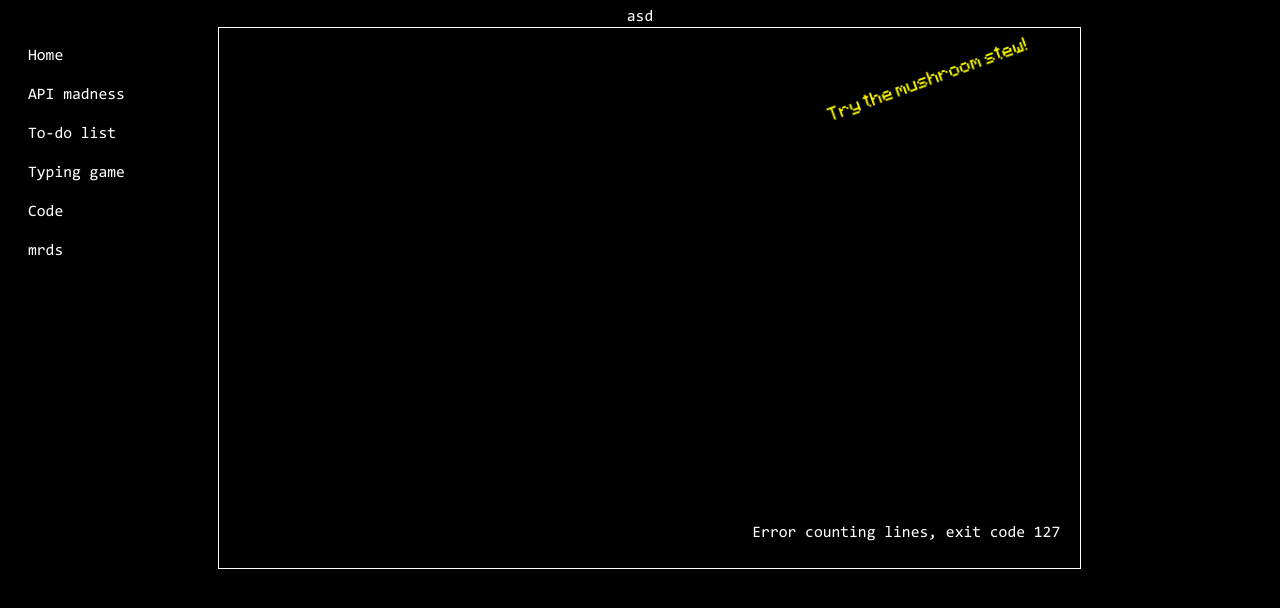
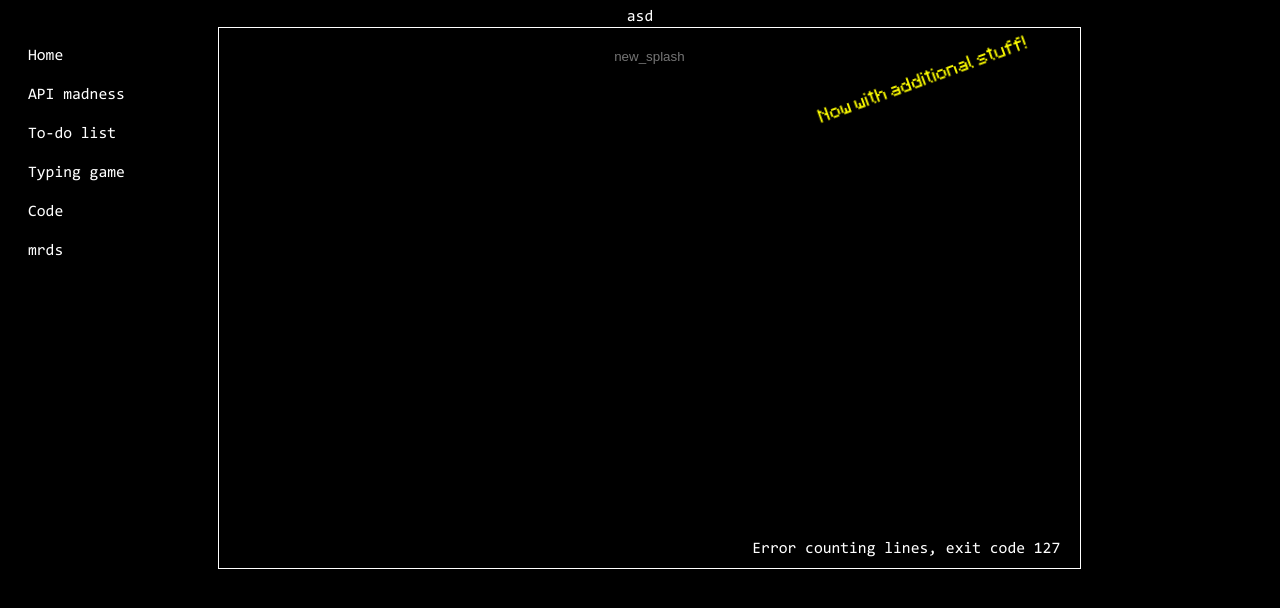
Before and after one commit to ignxrxnt0330/asd, a PHP site: page / in a window 1280 px wide. Shown: the top 608 px of the page. Run offline with PHP 8.4, Linux system fonts and the light colour scheme.

Commit message:
now new splashes can be added with an input in the index

```diff
--- a/css/a1.css
+++ b/css/a1.css
@@ -97,6 +97,7 @@
     height:500px;
     display:grid;
     flex-wrap:wrap;
+    z-index:5;
 }
 
 ::-webkit-scrollbar{
--- a/css/index.css
+++ b/css/index.css
@@ -4,12 +4,14 @@
 }
 
 .splash {
+    position:absolute;
     color: yellow;
     font-family: "splash";
     height: min-content;
     justify-self: right;
     padding: 20px;
     animation: splash_ 1s alternate infinite;
+    z-index:2;
 }
 
 @keyframes splash_ {
@@ -26,9 +28,24 @@
 .lineCount{
     max-width: fit-content;
     max-height: 10px;
-    position:relative;
+    position:absolute;
     justify-self: right;
-    top:200px;
+    top:540px;
     z-index:5;
     pointer-events: none; /*non focusable*/
 }
+
+form input{
+    background-color:black;
+    color:white;
+    border:none;
+    text-align:center;
+}
+
+
+.new_splash{
+    position:absolute;
+    max-width:min-content;
+    justify-self: center;
+    z-index:1;
+}
--- a/misc/splashes.txt
+++ b/misc/splashes.txt
@@ -418,3 +418,8 @@
 Autism spectrum disorder (ASD) is a developmental disability caused by differences in the brain. Some people with ASD have a known difference, such as a genetic condition. Other causes are not yet known. Scientists believe there are multiple causes of ASD that act together to change the most common ways people develop. We still have much to learn about these causes and how they impact people with ASD.
 asd
 :)
+asdas
+hi
+asdas
+zzzzz
+escroto
--- a/pags/api_madness.php
+++ b/pags/api_madness.php
@@ -9,7 +9,7 @@
     <title>asd</title>
 
     <?php
-        include("../templates/asd.php");
+        include("../include/asd.php");
     ?>
 
     <div id="asd">
--- a/pags/index.php
+++ b/pags/index.php
@@ -1,5 +1,5 @@
 <script>
-    function randomSplash(){
+    function randomSplash() {
         fetch('http://localhost/php/splashes.php')
             //browsers restrict fetching from local files for security reasons, so it has to be accessed this way
             .then(response => {
@@ -35,14 +35,45 @@
     <meta name="viewport" content="width=device-width, initial-scale=1.0">
     <link rel=icon type="image/png" href="../imgs/favicon.png">
     <link rel="stylesheet" type="text/css" href="../css/index.css">
+    <script src="https://code.jquery.com/jquery-3.6.4.min.js"></script>
 
     <?php
-    include("../templates/asd.php");
+    include("../include/asd.php");
     ?>
 
     <div id="asd">
 
         <a class="splash"></a>
+
+        <div class="new_splash">
+            <form>
+                <input tpe="text" class="new_splash_input" name="splash" placeholder="new_splash"
+                    autocomplete="off"></input>
+            </form>
+        </div>
+
+        <script>
+            let input = document.querySelector(".new_splash_input");
+            input.addEventListener("keydown", function (event) {
+                if (event.key == "Enter") {
+                    event.preventDefault();
+                        $.ajax({
+                            type: 'POST',
+                            url: 'http://localhost/php/newSplash.php',
+                            data: { splash: input.value },
+                            success: function (response) {
+                                console.log(response);
+                                console.log("Splash added correctly");
+                            },
+                            error: function (error) {
+                                console.error("Error adding splash: " + error);
+                            }
+                        });
+                        input.value="";
+                }
+            });
+        </script>
+
 
         <?php
         include("C:/xampp/htdocs/asd/php/lineCount.php");
--- a/pags/todolist.php
+++ b/pags/todolist.php
@@ -20,7 +20,7 @@
     <title>To-do list</title>
 
     <?php
-    include("../templates/asd.php");
+    include("../include/asd.php");
     ?>
 
     <div id="asd">
--- a/php/lineCount.php
+++ b/php/lineCount.php
@@ -1,21 +1,20 @@
 <?php
-
+/*
 if(isset($_COOKIE["lineCount"])){
     $lc = $_COOKIE["lineCount"] . " lines of code";
 }
 else{
+    */
     exec("C:/Python311/python.exe C:/xampp/htdocs/asd/py/lineCount.py  2>&1",$lineCount,$exitCode);
     if($exitCode==0){
-            setcookie("lineCount",implode($lineCount),time()+3600,"/pags/index.php");
+            //setcookie("lineCount",implode($lineCount),time()+600,"/pags/index.php");
             $lc=implode($lineCount) . " lines of code";// the output is an array, implode() converts it into an String
     }
     else{
         $lc = "Error counting lines, exit code $exitCode";
     }
-}
+//}
 
 echo "<div class=lineCount>" . $lc . "</div>";
 
-
-
 ?>
--- /dev/null
+++ b/php/newSplash.php
@@ -0,0 +1,6 @@
+<?php
+    $splash = $_POST["splash"];
+    if($splash!=""){
+        file_put_contents("C:/xampp/htdocs/asd/misc/splashes.txt",$splash . PHP_EOL,FILE_APPEND);
+    }
+?>
--- a/typing_game/typing_game.php
+++ b/typing_game/typing_game.php
@@ -10,7 +10,7 @@
 
 
     <?php
-        include("../templates/asd.php");
+        include("../include/asd.php");
     ?>
 
         <div id="asd" class="game">
```
Also changed, not shown: include/asd.php (renamed from templates/asd.php). Lines whose indentation alone changed are shown as unchanged.
